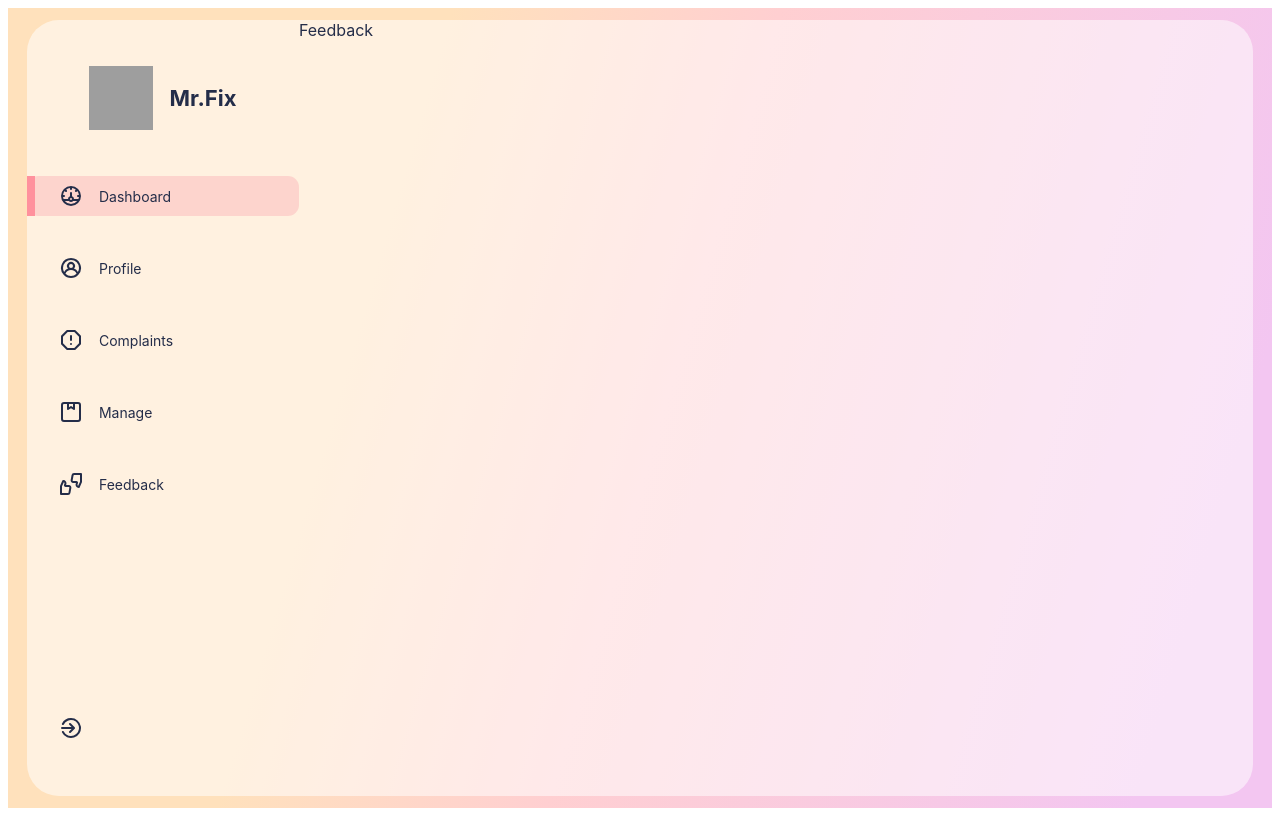
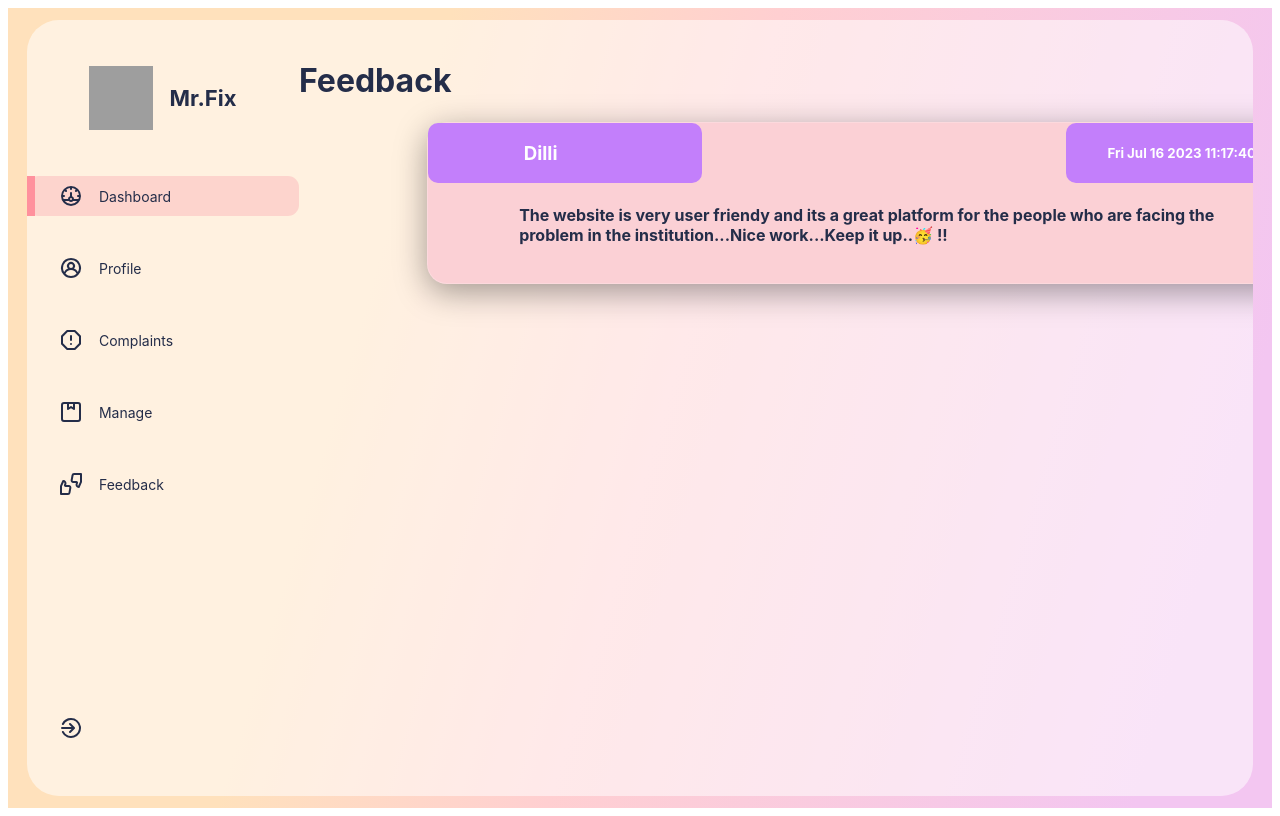
Before and after one commit to dillibabu2003/Mr.fix, a React (Create React App) app: page /feedback in a window 1280 px wide. Built offline with nearby package versions, Linux system fonts and the light colour scheme; grey boxes are pictures that could not be loaded.

Commit message:
Feedback Added

```diff
--- a/src/components/Feedback/Feedback.jsx
+++ b/src/components/Feedback/Feedback.jsx
@@ -1,9 +1,12 @@
-import React from 'react'
+import React from "react";
+import FeedbackItem from "../FeedbackItem/FeedbackItem";
 
 const Feedback = () => {
   return (
-    <div>Feedback</div>
-  )
-}
+    <div>
+      <FeedbackItem />
+    </div>
+  );
+};
 
-export default Feedback
+export default Feedback;
--- /dev/null
+++ b/src/components/FeedbackItem/FeedbackItem.css
@@ -0,0 +1,50 @@
+
+.feedback-item{
+    background-color: #fbd0d5;
+    width: 57rem;
+    height: 10rem;
+    margin-left: 8rem;
+    border-radius: 15px;
+    backdrop-filter: blur(10px);
+    -webkit-backdrop-filter: blur(10px);
+    border-radius: 20px;
+    border:1px solid rgba(255, 255, 255, 0.18);
+    box-shadow: 0 8px 32px 0 rgba(0, 0, 0, 0.37);
+}
+
+.feedback-item:hover{
+    background-color: #fff2e0;
+}
+
+.feedback-top{
+    display: flex;
+    justify-content: space-between;
+}
+
+
+.feedback-username{
+    background-color: #c37ffb;
+    color: white;
+    width:30%;
+    border-radius: 10px;
+}
+
+.feedback-username h3{
+    margin-left: 35%;
+}
+
+.feedback-date{
+    background-color: #c37ffb;
+    color: white;
+    width: 30%;
+    border-radius: 10px;
+}
+
+.feedback-date h5{
+    margin-left: 15%;
+}
+
+.feedback-text h4{
+    margin-left: 10%;
+    margin-right: 10%;
+}
--- /dev/null
+++ b/src/components/FeedbackItem/FeedbackItem.jsx
@@ -0,0 +1,30 @@
+import React from "react";
+import "./FeedbackItem.css";
+
+const FeedbackItem = () => {
+  return (
+    <div>
+      <br />
+      <h1>Feedback</h1>
+      <div className="feedback-item">
+        <div className="feedback-top">
+          <div className="feedback-username">
+            <h3>Dilli</h3>
+          </div>
+          <div className="feedback-date">
+            <h5>Fri Jul 16 2023 11:17:40 (IST)</h5>
+          </div>
+        </div>
+        <div className="feedback-text">
+          <h4>
+            The website is very user friendy and its a great platform for the
+            people who are facing the problem in the institution...Nice
+            work...Keep it up..🥳 !!
+          </h4>
+        </div>
+      </div>
+    </div>
+  );
+};
+
+export default FeedbackItem;
```
